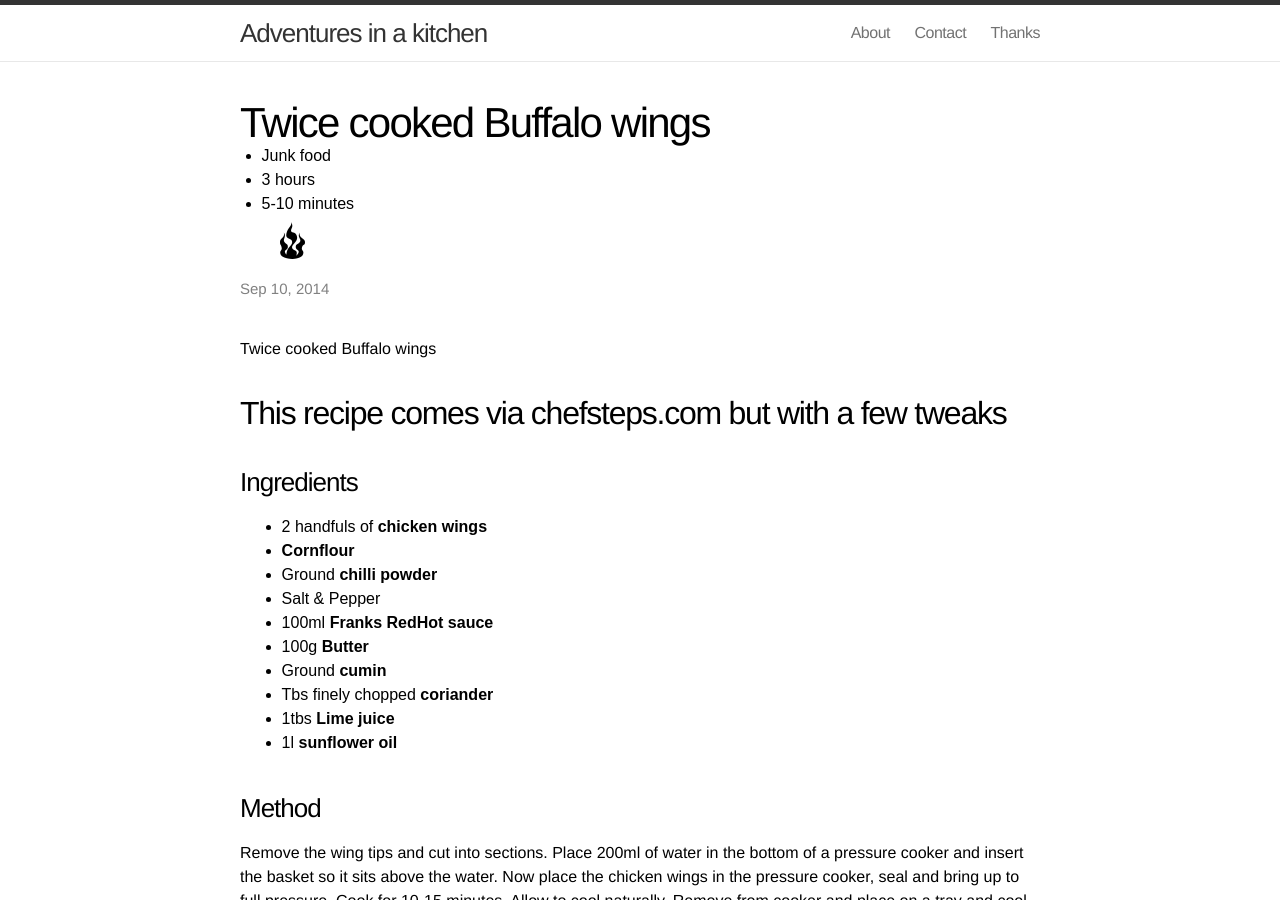
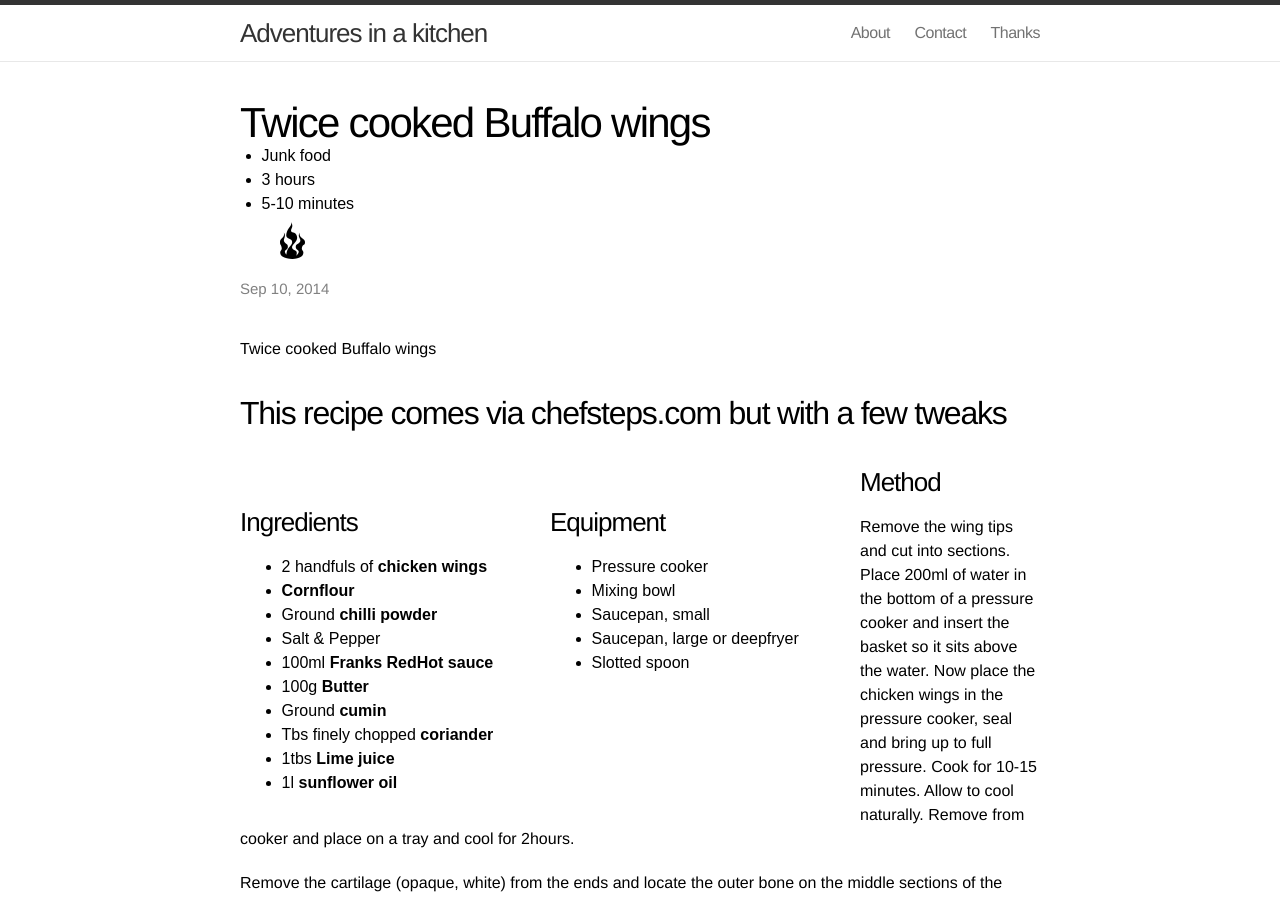
Before and after one commit to chrisncarpenter/chrisncarpenter.github.io, a Jekyll site: the page built from _posts/2014-09-10-chickenwings.markdown, in a window 1280 px wide and 900 px high. Built offline with Jekyll 4.4.1, drawn with Linux system fonts in a browser that asks for light colours; nearby versions of some CDN libraries.

Commit message:
New post pages plus JS additions

```diff
--- /dev/null
+++ b/_includes/head-recipe.html
@@ -0,0 +1,18 @@
+<head>
+    <meta charset="utf-8">
+    <meta http-equiv="X-UA-Compatible" content="IE=edge">
+    <title>{% if page.title %}{{ page.title }}{% else %}{{ site.title }}{% endif %}</title>
+    <meta name="viewport" content="width=device-width">
+    <meta name="description" content="{{ site.description }}">
+    <link rel="canonical" href="{{ page.url | replace:'index.html','' | prepend: site.baseurl | prepend: site.url }}">
+
+    <!-- Custom CSS -->
+    <link rel="stylesheet" href="{{ "/css/main.css" | prepend: site.baseurl }}">
+    <meta name="viewport" content="width=device-width, user-scalable=no">
+	<script type="text/javascript" src="//use.typekit.net/ill2iic.js"></script>
+	<script type="text/javascript">try{Typekit.load();}catch(e){}</script>
+	 <link rel="stylesheet" href="{{ "/css/styles.css" | prepend: site.baseurl }}">
+	<script src="//ajax.googleapis.com/ajax/libs/jquery/1.11.1/jquery.min.js"></script>
+	<script src="{{ "/js/recipe.js" | prepend: site.baseurl }}""></script>
+
+</head>
--- /dev/null
+++ b/_layouts/actualpost.html
@@ -0,0 +1,19 @@
+<!DOCTYPE html>
+<html>
+
+  {% include head-recipe.html %}
+
+    <body>
+
+    {% include header.html %}
+
+    <div class="page-content">
+      <div class="wrap">
+      {{ content }}
+      </div>
+    </div>
+
+    {% include footer.html %}
+
+    </body>
+</html>
--- a/_layouts/post.html
+++ b/_layouts/post.html
@@ -1,9 +1,9 @@
 ---
-layout: default
+layout: actualpost
 ---
 <div class="post">
 
-  <header class="post-header">
+  <header class="post-header recipe">
     <h1>{{ page.title }}</h1>
     <ul class="cookingmeta">
     	<li>{{ page.cusine }}</li>
--- a/_posts/2014-09-10-chickenwings.markdown
+++ b/_posts/2014-09-10-chickenwings.markdown
@@ -24,6 +25,14 @@ cookingtime: 5-10 minutes
 * Tbs finely chopped **coriander**
 * 1tbs **Lime juice**
 * 1l **sunflower oil**
+
+### Equipment
+
+* Pressure cooker
+* Mixing bowl
+* Saucepan, small
+* Saucepan, large or deepfryer
+* Slotted spoon
 
 ### Method
 
--- /dev/null
+++ b/js/recipe.js
@@ -0,0 +1,20 @@
+function equalHeight(group) {
+   tallest = 0;
+   group.each(function() {
+      thisHeight = $(this).height();
+      if(thisHeight > tallest) {
+         tallest = thisHeight;
+      }
+   });
+   group.height(tallest);
+}
+$(document).ready(function() {
+	$("h6:contains('USA')").addClass('usa countryOrigin');
+
+
+	$("h3:contains('Ingredients')").addClass('ingredients');
+	$("h3:contains('Equipment')").addClass('equipment');
+	$(".ingredients").next().andSelf().wrapAll('<div class="co2" />');
+	$(".equipment").next().andSelf().wrapAll('<div class="co2" />');
+	equalHeight($(".co2"));
+});
```
Also changed, not shown: other parts of _posts/2014-09-10-chickenwings.markdown (+1 -0 lines).
